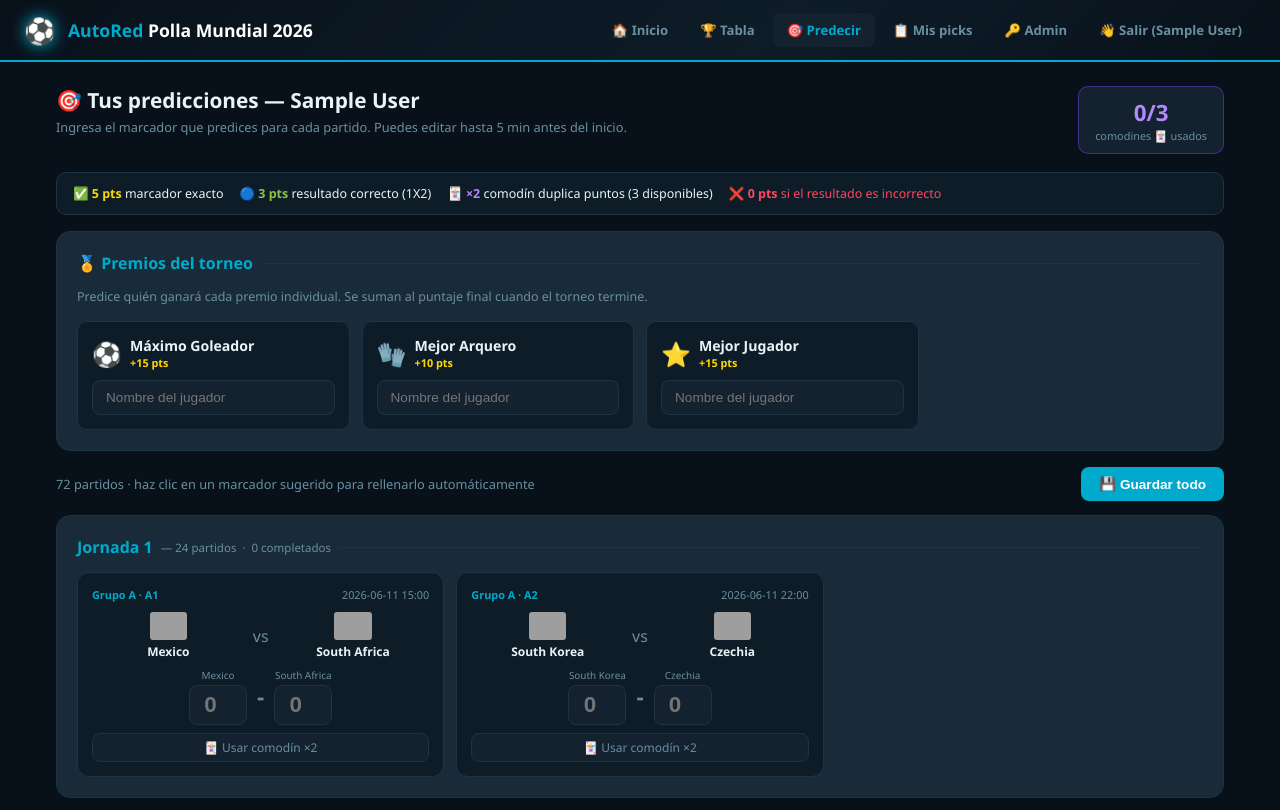
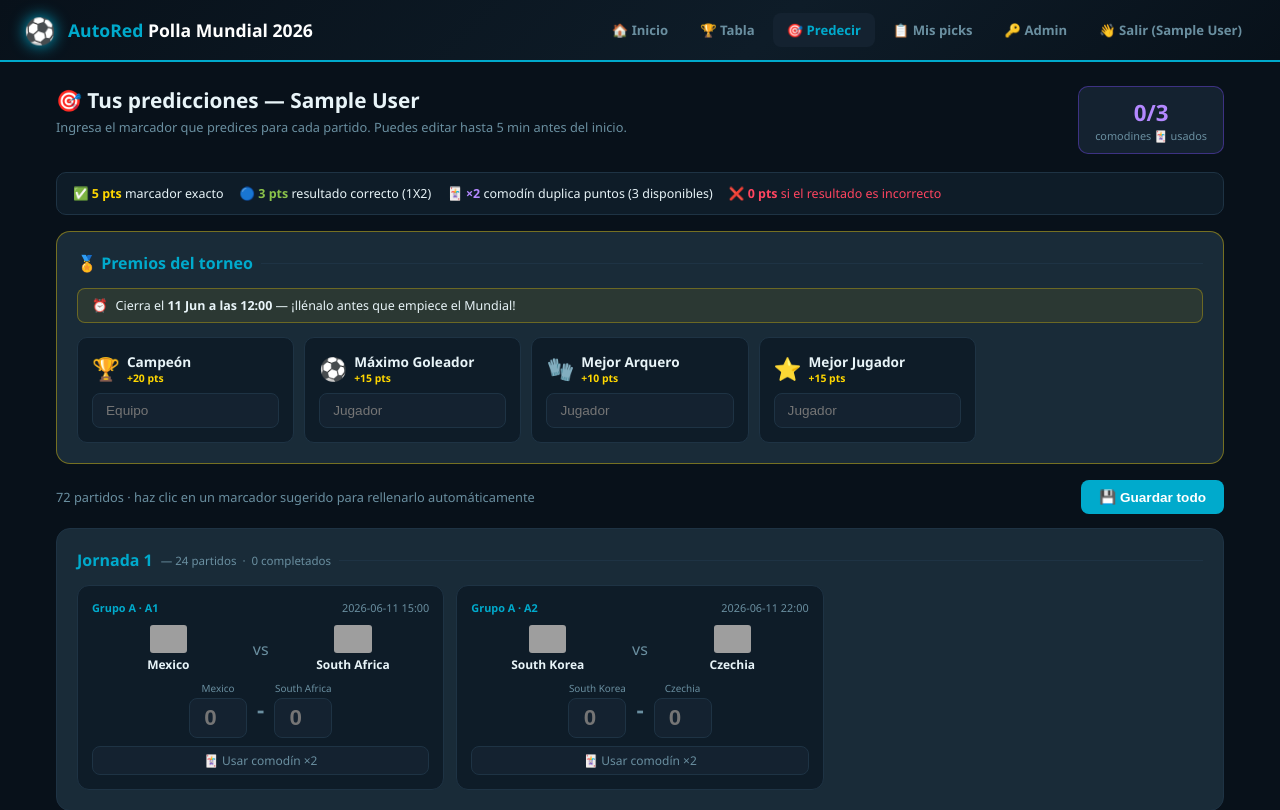
Before and after one commit to jfacusse/polla-autored-2026, a Flask app: page /predecir in a window 1280 px wide. Shown: the top 810 px of the page. Run offline with Flask 3, Linux system fonts and the light colour scheme; the visitor is signed in with stand-in values (Sample User, id 1); grey boxes are pictures that could not be loaded.

Commit message:
Add campeon prediction, torneo deadline Jun 11 noon, lock after deadline

```diff
--- a/app.py
+++ b/app.py
@@ -17,6 +17,15 @@ from flask import Flask, render_template, request, session, redirect, url_for, f
 DIAS   = ["Lunes","Martes","Miércoles","Jueves","Viernes","Sábado","Domingo"]
 MESES  = ["enero","febrero","marzo","abril","mayo","junio","julio",
           "agosto","septiembre","octubre","noviembre","diciembre"]
+
+def torneo_is_open():
+    cfg = _load("config")
+    deadline_str = cfg.get("torneo_deadline", "2026-06-11 16:00")
+    try:
+        deadline = datetime.strptime(deadline_str, "%Y-%m-%d %H:%M")
+        return datetime.utcnow() < deadline
+    except Exception:
+        return True
 
 def parse_match_dt(date_str, time_str):
     try:
@@ -124,9 +133,13 @@ def calcular_puntos(user_id):
         total += pts
         detalle.append({"fid": fid, **result, "pick": pick, "pts": pts, "tipo": tipo, "joker": fid in jokers})
     # torneo bonus
+    cfg          = _load("config")
     torneo_res   = _load("torneo_results")
     torneo_picks = preds.get(user_id, {}).get("torneo", {})
-    torneo_pts_map = {"goleador": 15, "arquero": 10, "mejor_jugador": 15}
+    torneo_pts_map = {
+        "goleador": 15, "arquero": 10,
+        "mejor_jugador": 15, "campeon": cfg.get("pts_campeon", 20)
+    }
     for key, bonus in torneo_pts_map.items():
         winner = torneo_res.get(key)
         pick   = torneo_picks.get(key, "").strip().lower()
@@ -298,16 +311,17 @@ def predict():
                       if f["status"] == "upcoming"
                       and request.form.get(f"joker_{f['id']}") == "1"]
         parts[uid]["jokers_usados"] = jokers_new[:jokers_max]
-        # torneo picks
-        torneo = {}
-        for key in ("goleador", "arquero", "mejor_jugador"):
-            val = request.form.get(f"torneo_{key}", "").strip()
-            if val:
-                torneo[key] = val
         if not isinstance(preds.get(uid), dict):
             preds[uid] = {}
         preds[uid] = user_picks
-        preds[uid]["torneo"] = torneo
+        # torneo picks — solo si aún está abierto
+        if torneo_is_open():
+            torneo = preds[uid].get("torneo", {})
+            for key in ("goleador", "arquero", "mejor_jugador", "campeon"):
+                val = request.form.get(f"torneo_{key}", "").strip()
+                if val:
+                    torneo[key] = val
+            preds[uid]["torneo"] = torneo
         _save("predictions", preds)
         _save("participants", parts)
         flash("✅ Predicciones guardadas correctamente.", "ok")
@@ -321,11 +335,16 @@ def predict():
     torneo_picks = preds.get(uid, {}).get("torneo", {})
     torneo_res   = _load("torneo_results")
 
+    cfg = _load("config")
+    deadline_str = cfg.get("torneo_deadline", "2026-06-11 16:00")
+
     return render_template("predict.html",
         cfg=cfg, upcoming=upcoming, user=uid, nombre=session["nombre"],
         jokers_usados=parts[uid].get("jokers_usados",[]),
         jokers_max=jokers_max, already_locked=already_locked,
-        torneo_picks=torneo_picks, torneo_res=torneo_res)
+        torneo_picks=torneo_picks, torneo_res=torneo_res,
+        torneo_abierto=torneo_is_open(),
+        torneo_deadline=deadline_str)
 
 
 @app.route("/mis-picks")
@@ -439,7 +458,7 @@ def admin():
 
         elif action == "torneo_resultado":
             torneo_res = _load("torneo_results")
-            for key in ("goleador", "arquero", "mejor_jugador"):
+            for key in ("campeon", "goleador", "arquero", "mejor_jugador"):
                 val = request.form.get(key, "").strip()
                 torneo_res[key] = val if val else None
             _save("torneo_results", torneo_res)
--- a/data/config.json
+++ b/data/config.json
@@ -4,5 +4,7 @@
   "pts_exacto": 5,
   "pts_resultado": 3,
   "jokers_disponibles": 3,
-  "activa": true
+  "pts_campeon": 20,
+  "activa": true,
+  "torneo_deadline": "2026-06-11 16:00"
 }
--- a/templates/index.html
+++ b/templates/index.html
@@ -180,6 +180,7 @@
     </p>
 
     {% set bonos = [
+      ('🏆', 'Campeón', cfg.pts_campeon or 20, 'campeon'),
       ('⚽', 'Máximo Goleador', 15, 'goleador'),
       ('🧤', 'Mejor Arquero', 10, 'arquero'),
       ('⭐', 'Mejor Jugador', 15, 'mejor_jugador')
--- a/templates/predict.html
+++ b/templates/predict.html
@@ -26,69 +26,60 @@
 </div>
 
 <!-- PREMIOS DEL TORNEO — arriba de todo -->
-<div class="card" id="torneo">
+<div class="card" id="torneo" style="border-color:{% if torneo_abierto %}rgba(255,215,0,.4){% else %}var(--border){% endif %}">
   <div class="card-title">🏅 Premios del torneo</div>
-  <p style="font-size:.78rem;color:var(--muted);margin-bottom:16px">
-    Predice quién ganará cada premio individual. Se suman al puntaje final cuando el torneo termine.
-  </p>
-  <div style="display:grid;grid-template-columns:repeat(auto-fill,minmax(220px,1fr));gap:12px">
 
-    <div style="background:var(--dark2);border:1px solid var(--border);border-radius:10px;padding:14px">
-      <div style="display:flex;align-items:center;gap:8px;margin-bottom:10px">
-        <span style="font-size:1.5rem">⚽</span>
-        <div>
-          <div style="font-weight:700;font-size:.88rem">Máximo Goleador</div>
-          <div style="font-size:.68rem;color:var(--gold);font-weight:700">+15 pts</div>
+  {% if torneo_abierto %}
+  <div style="background:rgba(255,215,0,.08);border:1px solid rgba(255,215,0,.3);border-radius:8px;
+    padding:8px 14px;margin-bottom:14px;font-size:.78rem;display:flex;align-items:center;gap:8px">
+    ⏰ <span>Cierra el <strong>11 Jun a las 12:00</strong> — ¡llénalo antes que empiece el Mundial!</span>
+  </div>
+  {% else %}
+  <div style="background:rgba(255,69,96,.08);border:1px solid rgba(255,69,96,.3);border-radius:8px;
+    padding:8px 14px;margin-bottom:14px;font-size:.78rem;display:flex;align-items:center;gap:8px">
+    🔒 <span>Plazo cerrado. Ya no se pueden modificar las predicciones del torneo.</span>
+  </div>
+  {% endif %}
+
+  <div style="display:grid;grid-template-columns:repeat(auto-fill,minmax(200px,1fr));gap:10px">
+
+    {% set premios = [
+      ('🏆', 'Campeón', cfg.pts_campeon or 20, 'campeon', 'equipo'),
+      ('⚽', 'Máximo Goleador', 15, 'goleador', 'jugador'),
+      ('🧤', 'Mejor Arquero', 10, 'arquero', 'jugador'),
+      ('⭐', 'Mejor Jugador', 15, 'mejor_jugador', 'jugador')
+    ] %}
+
+    {% for icon, label, pts, key, tipo in premios %}
+    <div style="background:var(--dark2);border:1px solid {% if torneo_picks.get(key) %}rgba(0,170,204,.4){% else %}var(--border){% endif %};
+      border-radius:10px;padding:14px">
+      <div style="display:flex;align-items:center;justify-content:space-between;margin-bottom:8px">
+        <div style="display:flex;align-items:center;gap:7px">
+          <span style="font-size:1.4rem">{{ icon }}</span>
+          <div>
+            <div style="font-weight:700;font-size:.85rem">{{ label }}</div>
+            <div style="font-size:.65rem;color:var(--gold);font-weight:700">+{{ pts }} pts</div>
+          </div>
         </div>
       </div>
-      <input class="form-input" name="torneo_goleador"
-        placeholder="Nombre del jugador"
-        value="{{ torneo_picks.get('goleador','') }}"
+      {% if torneo_abierto %}
+      <input class="form-input" name="torneo_{{ key }}"
+        placeholder="{{ tipo | capitalize }}"
+        value="{{ torneo_picks.get(key,'') }}"
         style="font-size:.85rem">
-      {% if torneo_res.get('goleador') %}
-      <div style="font-size:.68rem;color:var(--green);margin-top:5px">
-        ✅ Ganador confirmado: <strong>{{ torneo_res.goleador }}</strong>
+      {% else %}
+      <div style="background:var(--dark3);border:1px solid var(--border);border-radius:8px;
+        padding:8px;font-size:.85rem;color:{% if torneo_picks.get(key) %}var(--text){% else %}var(--muted){% endif %}">
+        {{ torneo_picks.get(key) or '—' }}
+      </div>
+      {% endif %}
+      {% if torneo_res.get(key) %}
+      <div style="font-size:.68rem;color:var(--green);margin-top:6px">
+        ✅ Confirmado: <strong>{{ torneo_res[key] }}</strong>
       </div>
       {% endif %}
     </div>
-
-    <div style="background:var(--dark2);border:1px solid var(--border);border-radius:10px;padding:14px">
-      <div style="display:flex;align-items:center;gap:8px;margin-bottom:10px">
-        <span style="font-size:1.5rem">🧤</span>
-        <div>
-          <div style="font-weight:700;font-size:.88rem">Mejor Arquero</div>
-          <div style="font-size:.68rem;color:var(--gold);font-weight:700">+10 pts</div>
-        </div>
-      </div>
-      <input class="form-input" name="torneo_arquero"
-        placeholder="Nombre del jugador"
-        value="{{ torneo_picks.get('arquero','') }}"
-        style="font-size:.85rem">
-      {% if torneo_res.get('arquero') %}
-      <div style="font-size:.68rem;color:var(--green);margin-top:5px">
-        ✅ Ganador confirmado: <strong>{{ torneo_res.arquero }}</strong>
-      </div>
-      {% endif %}
-    </div>
-
-    <div style="background:var(--dark2);border:1px solid var(--border);border-radius:10px;padding:14px">
-      <div style="display:flex;align-items:center;gap:8px;margin-bottom:10px">
-        <span style="font-size:1.5rem">⭐</span>
-        <div>
-          <div style="font-weight:700;font-size:.88rem">Mejor Jugador</div>
-          <div style="font-size:.68rem;color:var(--gold);font-weight:700">+15 pts</div>
-        </div>
-      </div>
-      <input class="form-input" name="torneo_mejor_jugador"
-        placeholder="Nombre del jugador"
-        value="{{ torneo_picks.get('mejor_jugador','') }}"
-        style="font-size:.85rem">
-      {% if torneo_res.get('mejor_jugador') %}
-      <div style="font-size:.68rem;color:var(--green);margin-top:5px">
-        ✅ Ganador confirmado: <strong>{{ torneo_res.mejor_jugador }}</strong>
-      </div>
-      {% endif %}
-    </div>
+    {% endfor %}
 
   </div>
 </div>
```
Also changed, not shown: templates/admin.html (+6 -1 lines).
